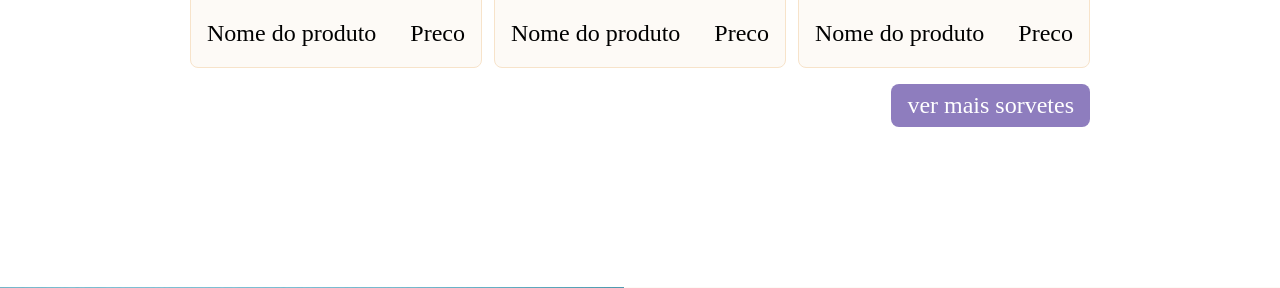
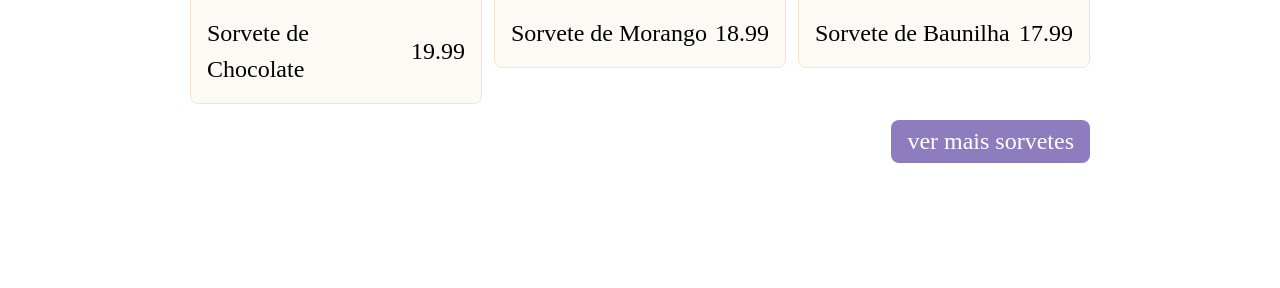
Before and after one commit to itallovidal/a4-app-internet, a PHP site: page / in a window 1280 px wide. Shown: the part 1028-1316 px from the top of the page. Run offline with PHP 8.4, Linux system fonts and the light colour scheme; some web fonts are replaced.

Commit message:
add icecream model and load home dinamically

```diff
--- a/app/controllers/homeController.php
+++ b/app/controllers/homeController.php
@@ -6,6 +6,32 @@
     }
 
     public function home(){
+        require_once '../app/model/icecream.php';
+
+        $products = [
+            new Icecream(
+                1,
+                "Sorvete de Chocolate",
+                "Delicioso sorvete de chocolate com pedaços de chocolate.",
+                19.99,
+                base_url('assets/icecreams/ice_cream_01.jpg')
+            ),
+            new Icecream(
+                2,
+                "Sorvete de Morango",
+                "Refrescante sorvete de morango com pedaços de morango.",
+                18.99,
+                base_url('assets/icecreams/ice_cream_01.jpg')
+            ),
+            new Icecream(
+                3,
+                "Sorvete de Baunilha",
+                "Clássico sorvete de baunilha cremoso.",
+                17.99,
+                base_url('assets/icecreams/ice_cream_01.jpg')
+            )
+        ];
+
         require_once '../app/views/home.php';
     }
 }
--- a/app/views/home.php
+++ b/app/views/home.php
@@ -23,35 +23,18 @@
             <h1 class="heading">Lançamentos Recentes</h1>
 
             <div class="card-list">
+
+            <?php foreach ($products as $product): ?>
                 <div class="icecream-card-wrapper">
                     <picture>
-                        <img src="<?= base_url('assets/icecreams/ice_cream_01.jpg') ?>" alt="">
+                        <img src="<?= $product->imageSrc() ?>" alt="">
                     </picture>
                     <div class="card-footer">
-                        <p class="text-regular">Nome do produto</p>
-                        <p class="text-regular">Preco</p>
+                        <p class="text-regular"><?= $product->getName() ?></p>
+                        <p class="text-regular"><?= $product->getPrice() ?></p>
                     </div>
                 </div>
-
-                <div class="icecream-card-wrapper">
-                    <picture>
-                        <img src="<?= base_url('assets/icecreams/ice_cream_01.jpg') ?>" alt="">
-                    </picture>
-                    <div class="card-footer">
-                        <p class="text-regular">Nome do produto</p>
-                        <p class="text-regular">Preco</p>
-                    </div>
-                </div>
-
-                <div class="icecream-card-wrapper">
-                    <picture>
-                        <img src="<?= base_url('assets/icecreams/ice_cream_01.jpg') ?>" alt="">
-                    </picture>
-                    <div class="card-footer">
-                        <p class="text-regular">Nome do produto</p>
-                        <p class="text-regular">Preco</p>
-                    </div>
-                </div>
+            <?php endforeach; ?>
             </div>
 
             <a href="<?= base_url('products'); ?>" class="btn-primary">ver mais sorvetes</a>
--- a/core/helper.php
+++ b/core/helper.php
@@ -1,5 +1,5 @@
 <?php
 
 function base_url($path) {
-    return '/a4-app-internet/public/' . $path;
+    return '/a4-app-internet/' . $path;
 }
```
Also changed, not shown: app/model/icecream.php (added, +34 -0 lines).
